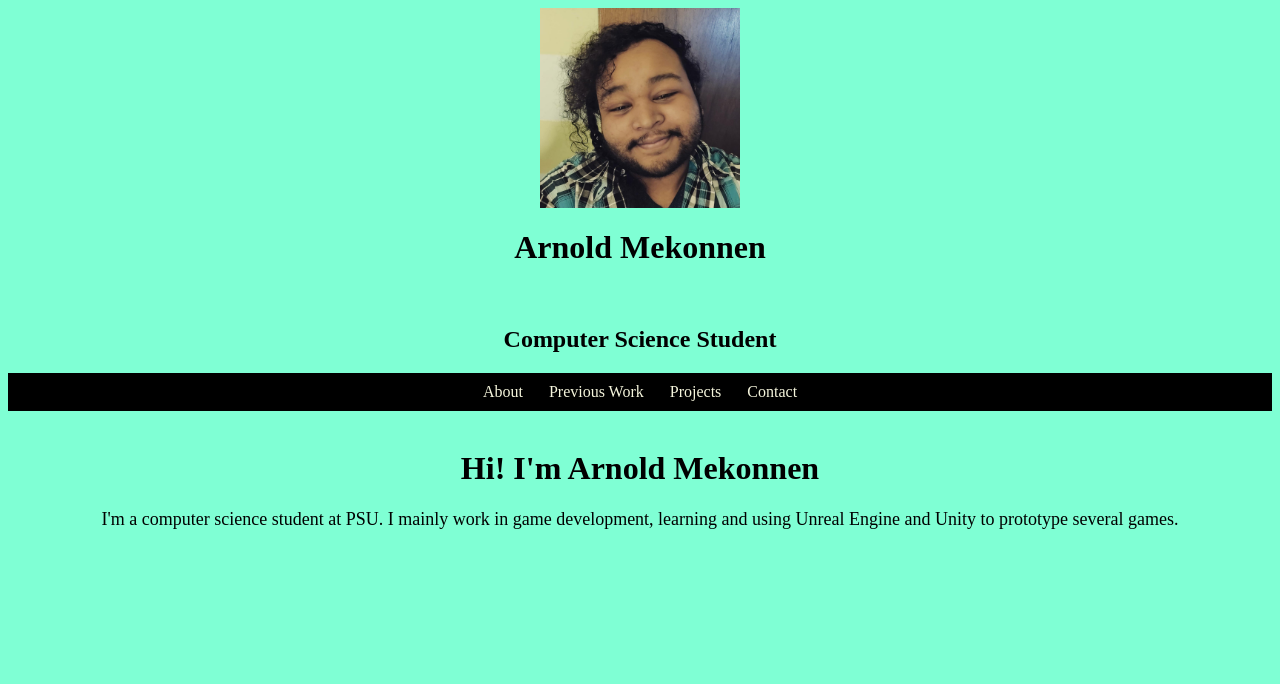
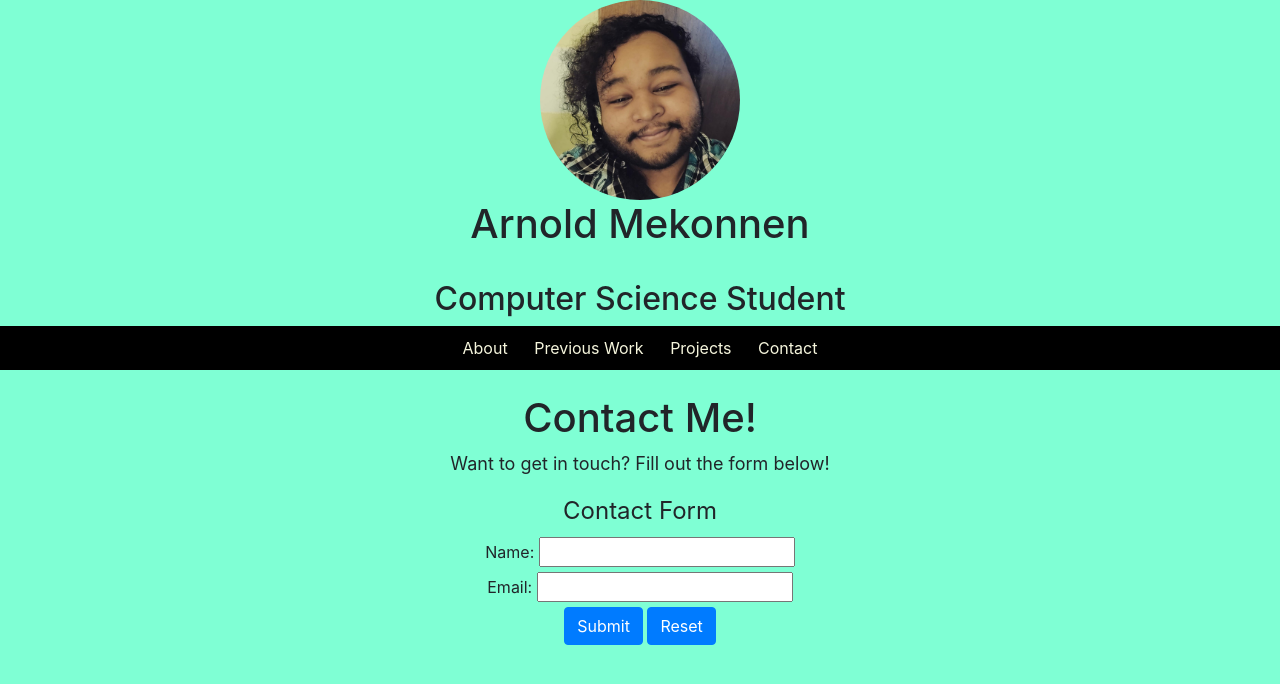
Before and after one commit to RamenPenguinArnold/WhoisArnold.github.io, a plain HTML site: page html/contact.html in a window 1280 px wide. Drawn offline with nearby package versions, Linux system fonts and the light colour scheme.

Commit message:
Contact Near Completion

```diff
--- a/Style/about.css
+++ b/Style/about.css
@@ -4,6 +4,7 @@
     height: 200px;
     display: block;
     margin: auto;
+    border-radius: 50%;
 }
 body
 {
--- a/Style/contact.css
+++ b/Style/contact.css
@@ -0,0 +1,5 @@
+.contactForm {
+  margin: auto;
+  text-align: center;
+  width: auto;
+}
--- a/Style/projects.css
+++ b/Style/projects.css
@@ -12,3 +12,7 @@ ol
 {
     display: flex;
 }
+.project:nth-child()
+{
+    list-style-type: none;
+}
--- a/html/contact.html
+++ b/html/contact.html
@@ -4,7 +4,14 @@
     <meta charset="UTF-8" />
     <meta name="viewport" content="width=device-width, initial-scale=1.0" />
     <title>Arnold Mekonnen Final Project</title>
+    <link
+      rel="stylesheet"
+      href="https://cdn.jsdelivr.net/npm/bootstrap@4.0.0/dist/css/bootstrap.min.css"
+      integrity="sha384-Gn5384xqQ1aoWXA+058RXPxPg6fy4IWvTNh0E263XmFcJlSAwiGgFAW/dAiS6JXm"
+      crossorigin="anonymous"
+    />
     <link rel="stylesheet" href="../Style/about.css" />
+    <link rel="stylesheet" href="../Style/contact.css">
     <script defer src="../JS/Site.js"></script>
   </head>
   <body>
@@ -37,12 +44,20 @@
     <br />
 
     <main>
-      <h1 class="intro">Hi! I'm Arnold Mekonnen</h1>
-      <p class="bio">
-        I'm a computer science student at PSU. I
-        mainly work in game development, learning and using Unreal Engine and
-        Unity to prototype several games.
-      </p>
+      <h1 class="intro">Contact Me!</h1>
+      <p class="bio">Want to get in touch? Fill out the form below!</p>
+      <form action="/submit"></form>
+      <fieldset class="contactForm">
+        <legend>Contact Form</legend>
+        <label for="Name">Name:</label>
+        <input type="text" name="Name" id="Name" />
+        <br />
+        <label for="email">Email:</label>
+        <input type="email" name="email" id="email" />
+        <br>
+        <input class="btn btn-primary" type="submit" value="Submit" />
+        <input class="btn btn-primary" type="reset" value="Reset" />
+      </fieldset>
     </main>
   </body>
 </html>
```
Also changed, not shown: html/previousWork.html (+1 -0 lines), html/projects.html (+3 -2 lines), index.html (+1 -0 lines), 1 other file. Lines whose indentation alone changed are shown as unchanged.
